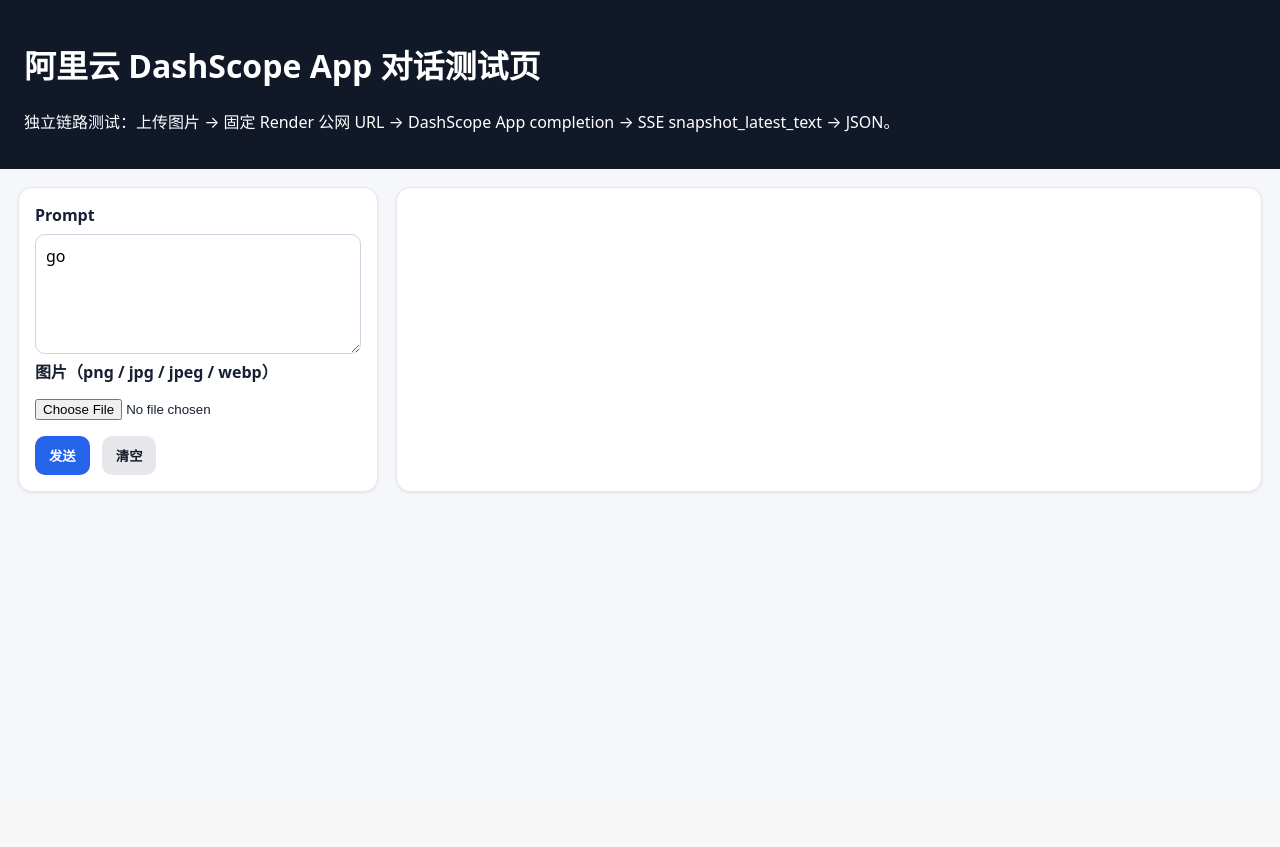
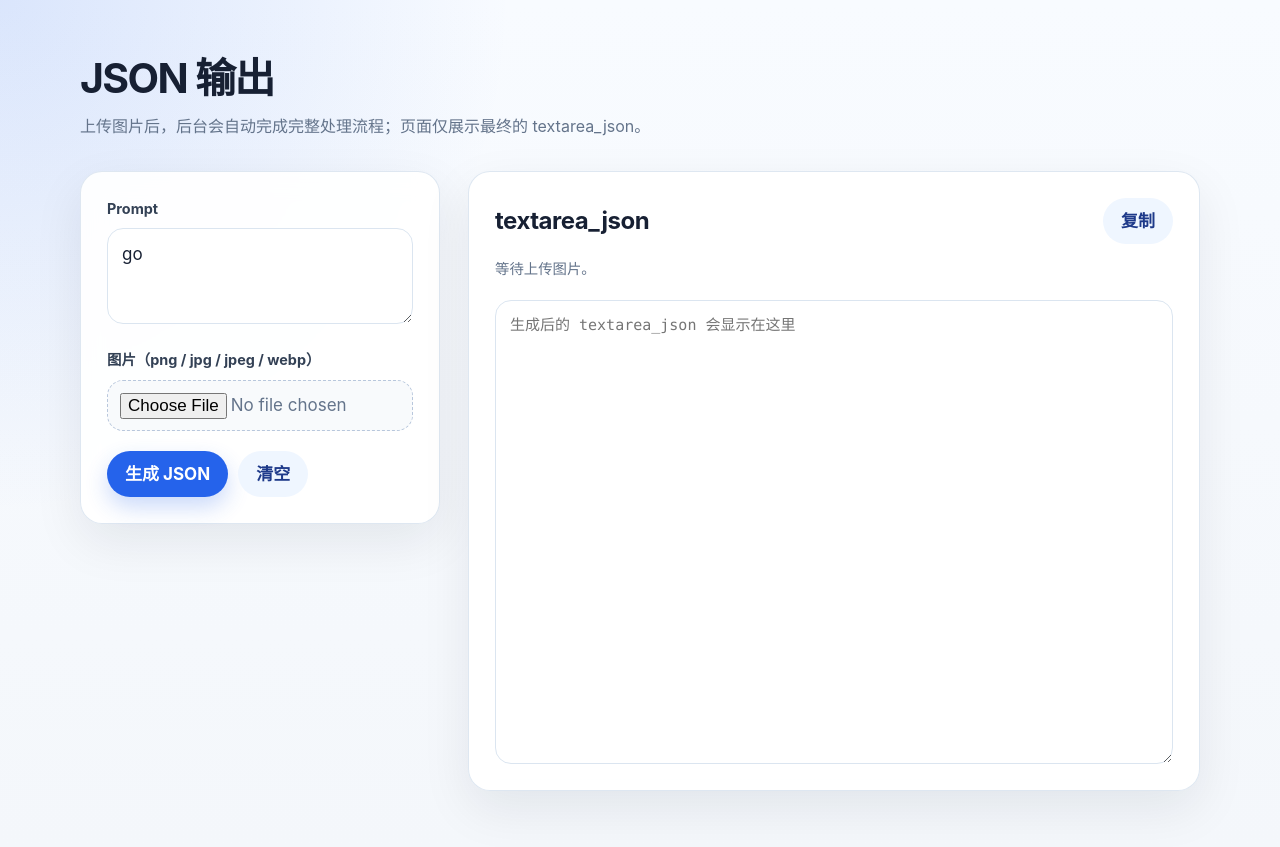
Before and after one commit to yangyanghu719-pixel/color-agent-plugins, a FastAPI app: page /aliyun-app-chat-test in a window 1280 px wide. Before the commit the page ends 493 px from the top, so only its background shows below. Run offline with FastAPI, Linux system fonts and the light colour scheme; some libraries are stand-ins or nearby versions.

Commit message:
Simplify Aliyun app chat test UI

```diff
--- a/app/templates/aliyun_app_chat_test.html
+++ b/app/templates/aliyun_app_chat_test.html
@@ -3,126 +3,291 @@
 <head>
   <meta charset="utf-8" />
   <meta name="viewport" content="width=device-width, initial-scale=1" />
-  <title>阿里云 DashScope App Chat Test</title>
+  <title>阿里云 App JSON 输出</title>
   <style>
-    body { margin: 0; font-family: system-ui, -apple-system, BlinkMacSystemFont, "Segoe UI", sans-serif; background: #f6f7fb; color: #172033; }
-    header { padding: 20px 24px; background: #111827; color: white; }
-    main { display: grid; grid-template-columns: minmax(280px, 360px) 1fr; gap: 18px; padding: 18px; }
-    section, form { background: white; border: 1px solid #e5e7eb; border-radius: 14px; padding: 16px; box-shadow: 0 1px 3px rgba(15, 23, 42, 0.08); }
-    label { display: block; margin: 0 0 8px; font-weight: 700; }
-    textarea { width: 100%; min-height: 120px; resize: vertical; box-sizing: border-box; border: 1px solid #cbd5e1; border-radius: 10px; padding: 10px; font: inherit; }
-    input[type="file"] { width: 100%; margin: 8px 0 16px; }
-    button { border: 0; border-radius: 10px; padding: 10px 14px; font-weight: 700; cursor: pointer; }
-    #sendBtn { background: #2563eb; color: white; }
-    #clearBtn { background: #e5e7eb; color: #111827; margin-left: 8px; }
-    .message { margin-bottom: 16px; border: 1px solid #dbe3ef; border-radius: 12px; overflow: hidden; }
-    .message h2 { margin: 0; padding: 10px 12px; background: #eef2ff; font-size: 16px; }
-    .message .body { padding: 12px; }
-    img.preview { max-width: 260px; max-height: 220px; display: block; border: 1px solid #e5e7eb; border-radius: 10px; margin-top: 8px; }
-    pre { margin: 8px 0 0; padding: 12px; background: #0f172a; color: #e2e8f0; border-radius: 10px; white-space: pre-wrap; overflow-wrap: anywhere; max-height: 360px; overflow: auto; }
-    .grid { display: grid; grid-template-columns: 180px 1fr; gap: 8px; align-items: start; }
-    .key { font-weight: 700; color: #475569; }
-    .status { display: inline-block; padding: 4px 10px; border-radius: 999px; background: #fef3c7; color: #92400e; font-weight: 700; }
-    @media (max-width: 820px) { main { grid-template-columns: 1fr; } }
+    :root {
+      color-scheme: light;
+      --bg: #f4f7fb;
+      --panel: rgba(255, 255, 255, 0.92);
+      --panel-strong: #ffffff;
+      --text: #172033;
+      --muted: #64748b;
+      --line: #dbe5f0;
+      --primary: #2563eb;
+      --primary-dark: #1d4ed8;
+      --soft: #eff6ff;
+      --shadow: 0 18px 50px rgba(15, 23, 42, 0.08);
+    }
+
+    * { box-sizing: border-box; }
+
+    body {
+      margin: 0;
+      min-height: 100vh;
+      font-family: Inter, ui-sans-serif, system-ui, -apple-system, BlinkMacSystemFont, "Segoe UI", sans-serif;
+      font-size: clamp(15px, 0.45vw + 13px, 17px);
+      line-height: 1.55;
+      background:
+        radial-gradient(circle at top left, rgba(37, 99, 235, 0.14), transparent 32rem),
+        linear-gradient(180deg, #f8fbff 0%, var(--bg) 100%);
+      color: var(--text);
+    }
+
+    .page {
+      width: min(1120px, calc(100% - clamp(28px, 5vw, 72px)));
+      margin: 0 auto;
+      padding: clamp(28px, 5vw, 56px) 0;
+    }
+
+    header {
+      margin-bottom: clamp(20px, 3vw, 32px);
+    }
+
+    h1 {
+      margin: 0;
+      font-size: clamp(28px, 3.2vw, 44px);
+      line-height: 1.12;
+      letter-spacing: -0.04em;
+    }
+
+    .subtitle {
+      max-width: 720px;
+      margin: 12px 0 0;
+      color: var(--muted);
+      font-size: clamp(14px, 0.35vw + 13px, 16px);
+    }
+
+    main {
+      display: grid;
+      grid-template-columns: minmax(280px, 360px) minmax(0, 1fr);
+      gap: clamp(16px, 2.5vw, 28px);
+      align-items: stretch;
+    }
+
+    .card {
+      background: var(--panel);
+      border: 1px solid rgba(219, 229, 240, 0.9);
+      border-radius: 22px;
+      box-shadow: var(--shadow);
+      backdrop-filter: blur(12px);
+    }
+
+    form.card {
+      padding: clamp(18px, 2.4vw, 26px);
+      align-self: start;
+    }
+
+    .result.card {
+      min-height: min(66vh, 760px);
+      padding: clamp(18px, 2.4vw, 26px);
+      display: flex;
+      flex-direction: column;
+      gap: 14px;
+    }
+
+    label {
+      display: block;
+      margin: 0 0 8px;
+      color: #334155;
+      font-size: 0.9rem;
+      font-weight: 750;
+    }
+
+    textarea,
+    input[type="file"] {
+      width: 100%;
+      font: inherit;
+    }
+
+    textarea {
+      resize: vertical;
+      border: 1px solid var(--line);
+      border-radius: 16px;
+      padding: 12px 14px;
+      background: var(--panel-strong);
+      color: var(--text);
+      outline: none;
+      transition: border-color 160ms ease, box-shadow 160ms ease;
+    }
+
+    textarea:focus {
+      border-color: rgba(37, 99, 235, 0.65);
+      box-shadow: 0 0 0 4px rgba(37, 99, 235, 0.1);
+    }
+
+    #prompt {
+      min-height: 96px;
+      margin-bottom: 18px;
+    }
+
+    input[type="file"] {
+      margin: 0 0 20px;
+      padding: 11px 12px;
+      border: 1px dashed #b8c7dc;
+      border-radius: 16px;
+      background: #f8fafc;
+      color: var(--muted);
+    }
+
+    .actions {
+      display: flex;
+      gap: 10px;
+      flex-wrap: wrap;
+    }
+
+    button {
+      min-height: 42px;
+      border: 0;
+      border-radius: 999px;
+      padding: 10px 18px;
+      font: inherit;
+      font-weight: 750;
+      cursor: pointer;
+      transition: transform 140ms ease, box-shadow 140ms ease, background 140ms ease;
+    }
+
+    button:hover:not(:disabled) { transform: translateY(-1px); }
+    button:disabled { cursor: wait; opacity: 0.72; }
+
+    #sendBtn {
+      background: var(--primary);
+      color: white;
+      box-shadow: 0 10px 22px rgba(37, 99, 235, 0.24);
+    }
+
+    #sendBtn:hover:not(:disabled) { background: var(--primary-dark); }
+
+    #clearBtn,
+    #copyBtn {
+      background: var(--soft);
+      color: #1e3a8a;
+    }
+
+    .result-head {
+      display: flex;
+      align-items: center;
+      justify-content: space-between;
+      gap: 12px;
+    }
+
+    .result-title {
+      margin: 0;
+      font-size: clamp(18px, 0.9vw + 15px, 24px);
+      letter-spacing: -0.02em;
+    }
+
+    .status {
+      min-height: 28px;
+      color: var(--muted);
+      font-size: 0.9rem;
+    }
+
+    #jsonOutput {
+      flex: 1;
+      min-height: clamp(360px, 58vh, 720px);
+      resize: vertical;
+      font-family: ui-monospace, SFMono-Regular, Menlo, Monaco, Consolas, "Liberation Mono", monospace;
+      font-size: clamp(13px, 0.28vw + 12px, 15px);
+      line-height: 1.62;
+      white-space: pre;
+    }
+
+    @media (max-width: 820px) {
+      .page { width: min(100% - 24px, 680px); padding: 24px 0; }
+      main { grid-template-columns: 1fr; }
+      .result.card { min-height: 0; }
+      #jsonOutput { min-height: 52vh; }
+    }
   </style>
 </head>
 <body>
+  <div class="page">
     <header>
-    <h1>阿里云 DashScope App 对话测试页</h1>
-    <p>独立链路测试：上传图片 → 固定 Render 公网 URL → DashScope App completion → SSE snapshot_latest_text → JSON。</p>
+      <h1>JSON 输出</h1>
+      <p class="subtitle">上传图片后，后台会自动完成完整处理流程；页面仅展示最终的 textarea_json。</p>
     </header>
+
     <main>
-    <form id="chatForm">
+      <form class="card" id="chatForm">
         <label for="prompt">Prompt</label>
-      <textarea id="prompt" name="prompt">go</textarea>
+        <textarea id="prompt" name="prompt" autocomplete="off">go</textarea>
+
         <label for="image">图片（png / jpg / jpeg / webp）</label>
         <input id="image" name="image" type="file" accept=".png,.jpg,.jpeg,.webp,image/png,image/jpeg,image/webp" />
-      <button id="sendBtn" type="submit">发送</button>
+
+        <div class="actions">
+          <button id="sendBtn" type="submit">生成 JSON</button>
           <button id="clearBtn" type="button">清空</button>
+        </div>
       </form>
-    <section>
-      <div id="messages"></div>
+
+      <section class="card result" aria-labelledby="resultTitle">
+        <div class="result-head">
+          <h2 class="result-title" id="resultTitle">textarea_json</h2>
+          <button id="copyBtn" type="button">复制</button>
+        </div>
+        <div class="status" id="status" aria-live="polite">等待上传图片。</div>
+        <textarea id="jsonOutput" readonly placeholder="生成后的 textarea_json 会显示在这里"></textarea>
       </section>
     </main>
+  </div>
+
   <script>
     const form = document.getElementById('chatForm');
     const promptInput = document.getElementById('prompt');
     const imageInput = document.getElementById('image');
-    const messages = document.getElementById('messages');
     const clearBtn = document.getElementById('clearBtn');
+    const sendBtn = document.getElementById('sendBtn');
+    const copyBtn = document.getElementById('copyBtn');
+    const status = document.getElementById('status');
+    const jsonOutput = document.getElementById('jsonOutput');
 
-    function escapeHtml(value) {
-      return String(value ?? '').replace(/[&<>'"]/g, ch => ({'&':'&amp;','<':'&lt;','>':'&gt;',"'":'&#39;','"':'&quot;'}[ch]));
+    function setBusy(isBusy) {
+      sendBtn.disabled = isBusy;
+      sendBtn.textContent = isBusy ? '生成中…' : '生成 JSON';
     }
 
-    function pretty(value) {
-      return JSON.stringify(value ?? null, null, 2);
-    }
-
-    function renderUserMessage(prompt, file) {
-      const url = file ? URL.createObjectURL(file) : '';
-      const imageHtml = url ? `<img class="preview" src="${url}" alt="上传图片预览" />` : '<p>未选择图片</p>';
-      messages.innerHTML = `
-        <article class="message">
-          <h2>用户消息</h2>
-          <div class="body">
-            <div class="grid"><div class="key">prompt</div><pre>${escapeHtml(prompt)}</pre></div>
-            <div class="grid"><div class="key">上传图片预览</div><div>${imageHtml}</div></div>
-            <div class="grid"><div class="key">public_image_url</div><pre id="publicUrl">等待后端生成...</pre></div>
-          </div>
-        </article>
-        <article class="message">
-          <h2>assistant / response</h2>
-          <div class="body" id="assistantBody">
-            <p><span class="status" id="status">上传中</span></p>
-          </div>
-        </article>`;
-    }
-
-    function renderResponse(data, statusText) {
-      document.getElementById('publicUrl').textContent = data.public_image_url || '';
-      const assistantBody = document.getElementById('assistantBody');
-      assistantBody.innerHTML = `
-        <p><span class="status">${escapeHtml(statusText)}</span></p>
-        <div class="grid"><div class="key">ok</div><pre>${escapeHtml(data.ok)}</pre></div>
-        <div class="grid"><div class="key">public_image_url</div><pre>${escapeHtml(data.public_image_url || '')}</pre></div>
-        <div class="grid"><div class="key">upstream_status</div><pre>${escapeHtml(data.upstream_status)}</pre></div>
-        <div class="grid"><div class="key">sse_event_count</div><pre>${escapeHtml(data.sse_event_count ?? 0)}</pre></div>
-        <div class="grid"><div class="key">text_mode</div><pre>${escapeHtml(data.text_mode || '')}</pre></div>
-        <div class="grid"><div class="key">final_text_length</div><pre>${escapeHtml(data.final_text_length ?? 0)}</pre></div>
-        <div class="grid"><div class="key">raw_text_preview</div><pre>${escapeHtml(data.raw_text_preview || '')}</pre></div>
-        <div class="grid"><div class="key">textarea_json</div><textarea readonly>${escapeHtml(data.textarea_json || '')}</textarea></div>
-        <div class="grid"><div class="key">parsed_json</div><pre>${escapeHtml(pretty(data.parsed_json))}</pre></div>
-        <div class="grid"><div class="key">error</div><pre>${escapeHtml(data.error || '')}</pre></div>
-        <div class="grid"><div class="key">recent_data_previews</div><pre>${escapeHtml(pretty(data.recent_data_previews || []))}</pre></div>
-        <div class="grid"><div class="key">request_debug</div><pre>${escapeHtml(pretty(data.request_debug))}</pre></div>
-        <div class="grid"><div class="key">upstream_debug</div><pre>${escapeHtml(pretty(data.upstream_debug))}</pre></div>`;
+    function getErrorText(data, fallback) {
+      return data?.message || data?.error || fallback || '生成失败，请稍后重试。';
     }
 
     form.addEventListener('submit', async (event) => {
       event.preventDefault();
       const prompt = promptInput.value.trim() || 'go';
       const file = imageInput.files[0];
-      renderUserMessage(prompt, file);
-      const status = document.getElementById('status');
       const formData = new FormData();
       formData.append('prompt', prompt);
       if (file) formData.append('image', file);
+
+      setBusy(true);
+      status.textContent = '后台处理中，请稍候…';
+      jsonOutput.value = '';
+
       try {
-        status.textContent = '上传中';
-        status.textContent = '调用阿里云中';
         const response = await fetch('/aliyun-app-chat-test/send', { method: 'POST', body: formData });
         const data = await response.json();
-        renderResponse(data, response.ok && data.ok ? '成功' : '失败');
+        jsonOutput.value = data.textarea_json || (response.ok && data.ok ? '' : getErrorText(data));
+        status.textContent = response.ok && data.ok ? '已生成。' : '生成失败。';
       } catch (error) {
-        renderResponse({ ok: false, error: String(error), public_image_url: '', upstream_status: null, sse_event_count: 0, raw_text_preview: String(error), textarea_json: '', parsed_json: null, recent_data_previews: [], final_text_length: 0, upstream_debug: { error_message: String(error) }, request_debug: {} }, '失败');
+        jsonOutput.value = String(error);
+        status.textContent = '生成失败。';
+      } finally {
+        setBusy(false);
       }
     });
 
     clearBtn.addEventListener('click', () => {
       promptInput.value = 'go';
       imageInput.value = '';
-      messages.innerHTML = '';
+      jsonOutput.value = '';
+      status.textContent = '等待上传图片。';
+      setBusy(false);
+    });
+
+    copyBtn.addEventListener('click', async () => {
+      if (!jsonOutput.value) return;
+      await navigator.clipboard.writeText(jsonOutput.value);
+      status.textContent = '已复制到剪贴板。';
     });
   </script>
 </body>
```
Also changed, not shown: tests/test_aliyun_app_chat_test.py (+22 -1 lines). Lines whose indentation alone changed are shown as unchanged.
